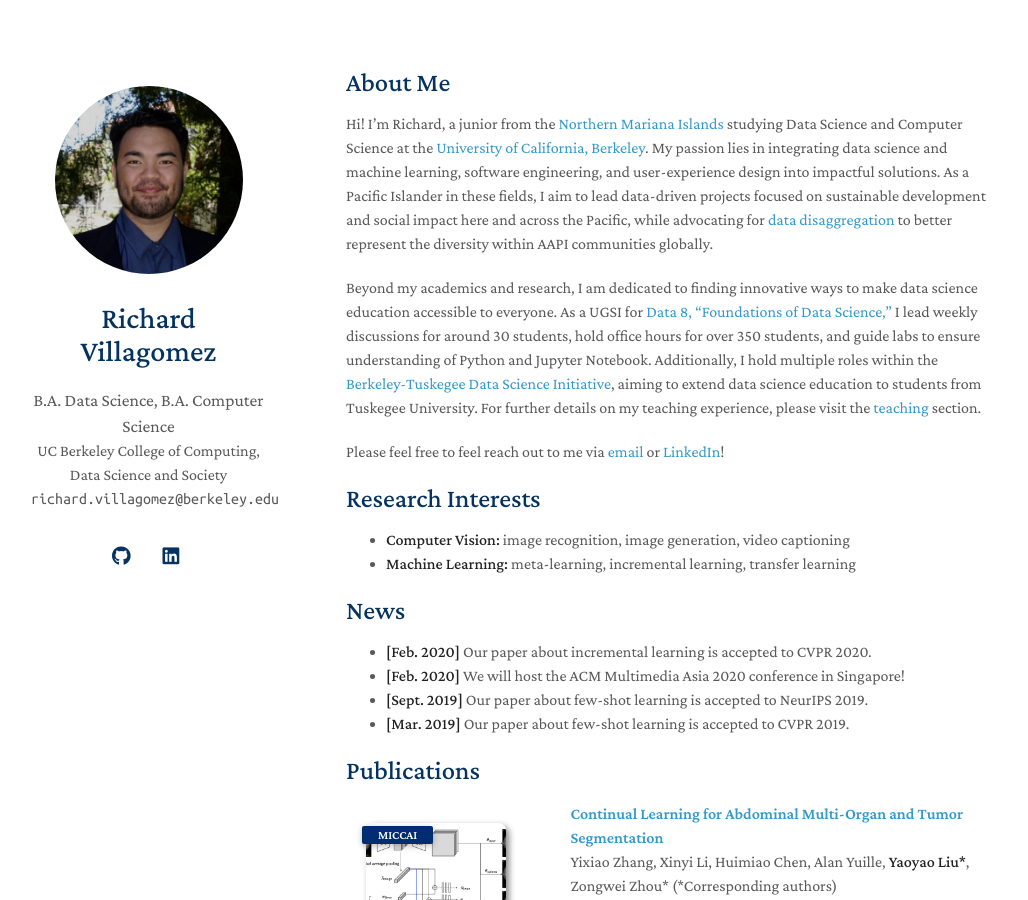
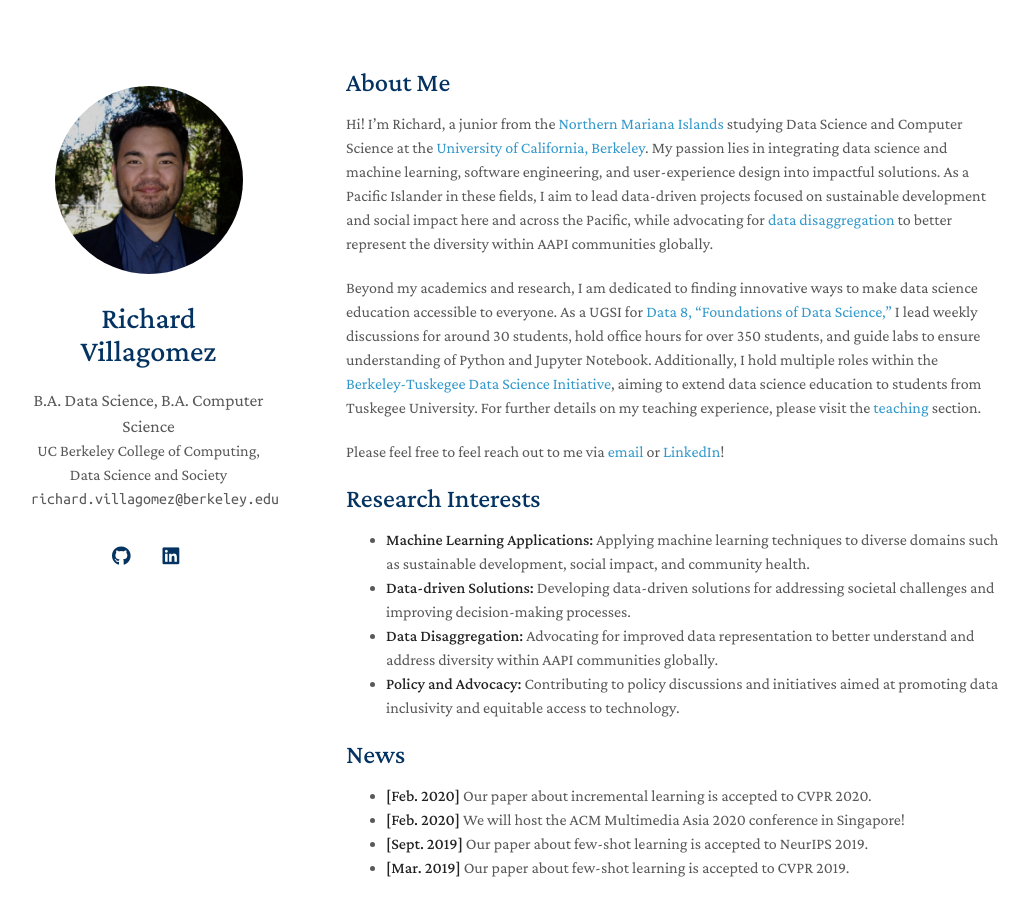
Before and after one commit to richardvillagomez/richardvillagomez.github.io, a Jekyll site: the page built from index.md, in a window 1280 px wide and 900 px high. Shown: the whole window, without its empty margins (124-1152 px from the left). Built offline with Jekyll 4.4.1, drawn with Linux system fonts in a browser that asks for light colours; nearby versions of some CDN libraries; a style sheet for code colours, icons or effects is not loaded; our own code applies the rules of GitHub Pages for plain Markdown files.

Commit message:
added research interests

```diff
--- a/index.md
+++ b/index.md
@@ -12,8 +12,10 @@ Please feel free to feel reach out to me via [email](mailto:richard.villagomez@b
 
 ## Research Interests
 
-- **Computer Vision:** image recognition, image generation, video captioning
-- **Machine Learning:** meta-learning, incremental learning, transfer learning
+- **Machine Learning Applications:** Applying machine learning techniques to diverse domains such as sustainable development, social impact, and community health.
+- **Data-driven Solutions:** Developing data-driven solutions for addressing societal challenges and improving decision-making processes.
+- **Data Disaggregation:** Advocating for improved data representation to better understand and address diversity within AAPI communities globally.
+- **Policy and Advocacy:** Contributing to policy discussions and initiatives aimed at promoting data inclusivity and equitable access to technology.
 
 ## News
 
```
Also changed, not shown: README.md.
